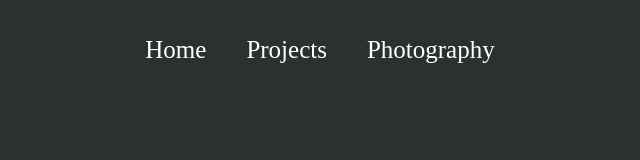
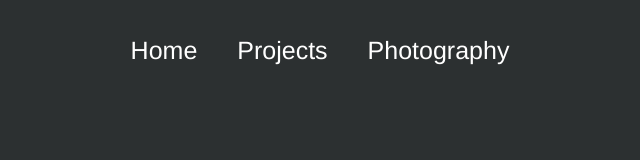
Before and after one commit to adityanaithani/adityanaithani.github.io, a React (Create React App) app: page / in a window 1280 px wide. Shown: the top 160 px of the page, without its empty margins (320-960 px from the left). Built offline with nearby package versions, Linux system fonts and the light colour scheme.

Commit message:
pre navbar styling

```diff
--- a/src/styles/Home.css
+++ b/src/styles/Home.css
@@ -1,7 +1,7 @@
 .home {
     width: 100%;
     align-items: center;
-    font-family: "Arial", sans-serif;
+    font-family: "Helvetica", sans-serif;
     color: rgb(44, 48, 49);
   }
 
--- a/src/styles/Navbar.css
+++ b/src/styles/Navbar.css
@@ -18,6 +18,8 @@
     text-decoration: none;
     margin: 20px;
     font-size: 25px;
+    font-weight: 500;
+    font-family: "Helvetica", sans-serif;
 }
 
 .toggleButton {
```
